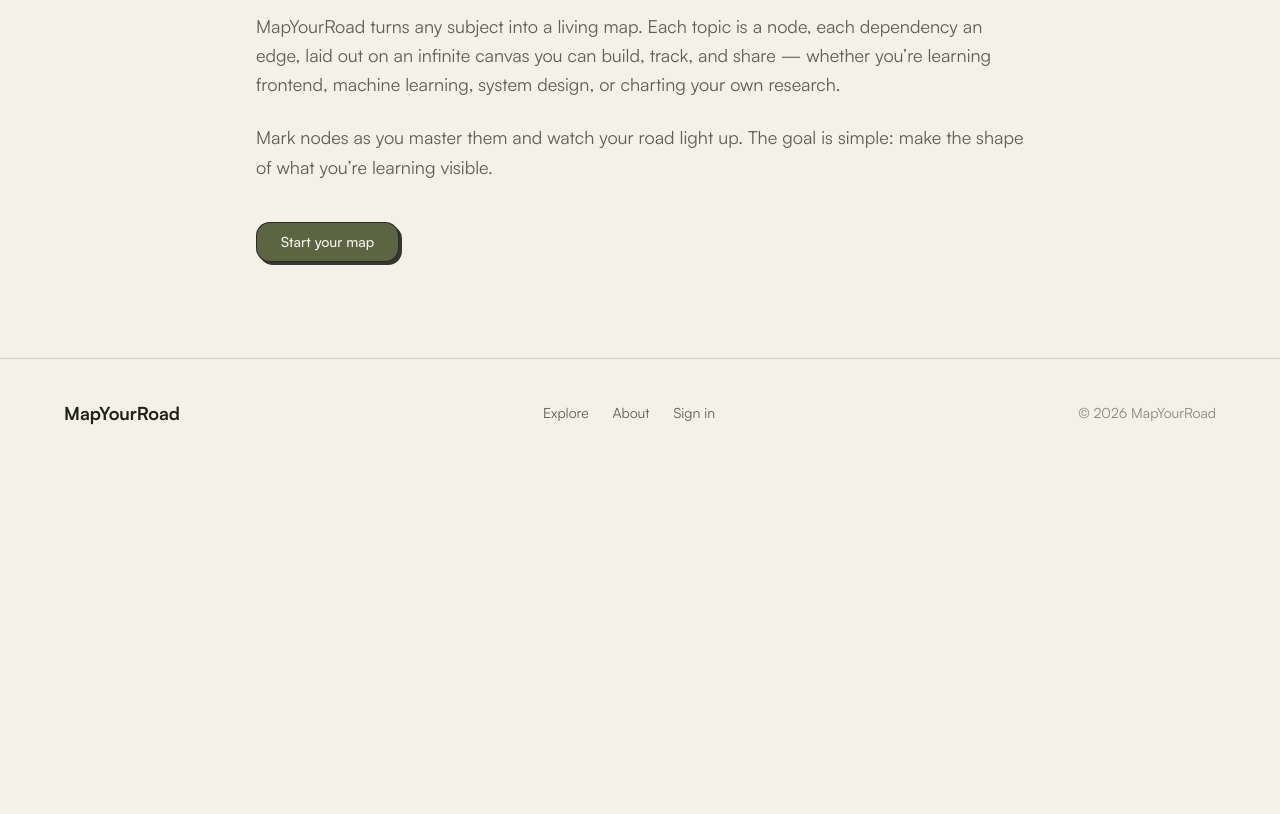
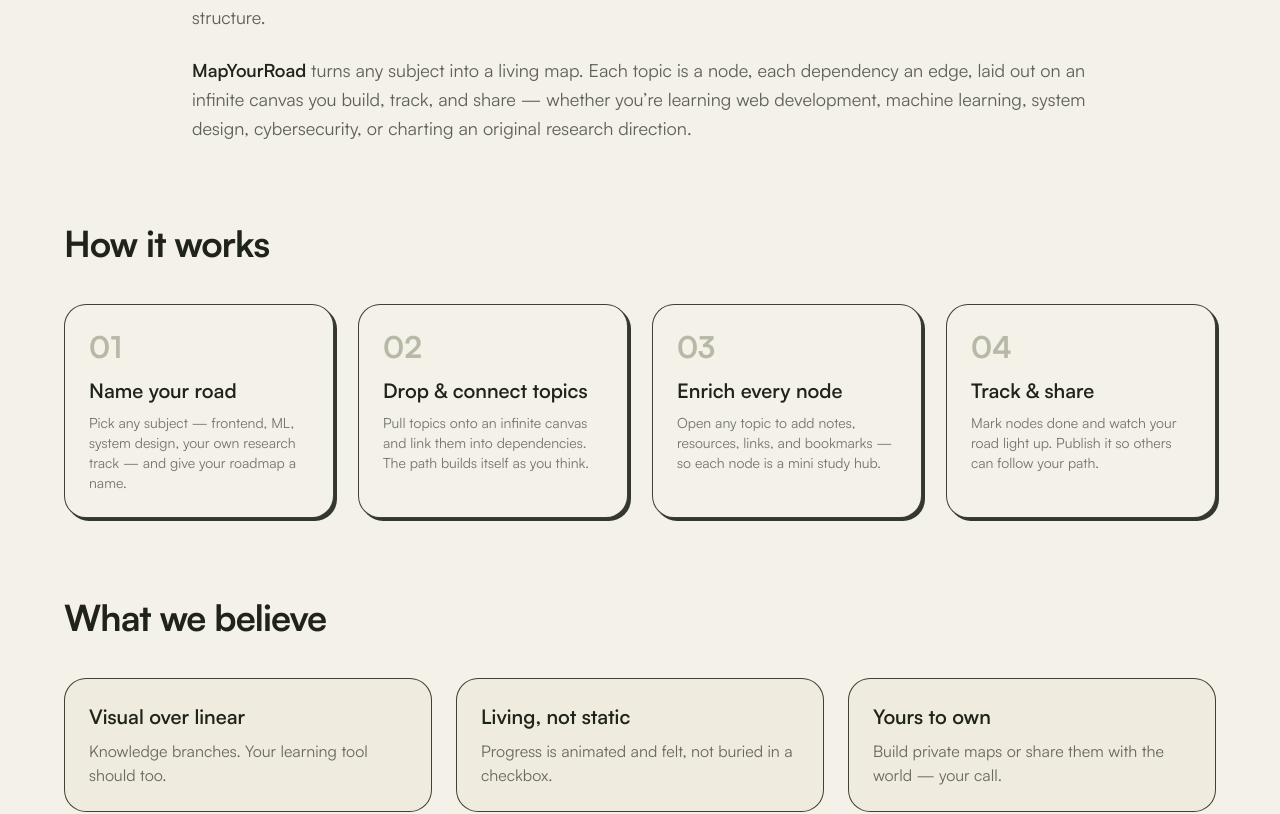
Before and after one commit to sreyashp07/MapYourRoad, a Next.js app: page /about in a window 1280 px wide. Shown: the part 315-1129 px from the top of the page. Before the commit the page ends 800 px from the top, so only its background shows below. Built offline with nearby package versions, Linux system fonts and the light colour scheme.

Commit message:
feat(about): detailed page — how it works, principles, what we do

```diff
--- a/src/app/about/page.tsx
+++ b/src/app/about/page.tsx
@@ -5,37 +5,118 @@
 
 export const metadata = { title: "About" };
 
+const STEPS = [
+  {
+    n: "01",
+    title: "Name your road",
+    body: "Pick any subject — frontend, ML, system design, your own research track — and give your roadmap a name.",
+  },
+  {
+    n: "02",
+    title: "Drop & connect topics",
+    body: "Pull topics onto an infinite canvas and link them into dependencies. The path builds itself as you think.",
+  },
+  {
+    n: "03",
+    title: "Enrich every node",
+    body: "Open any topic to add notes, resources, links, and bookmarks — so each node is a mini study hub.",
+  },
+  {
+    n: "04",
+    title: "Track & share",
+    body: "Mark nodes done and watch your road light up. Publish it so others can follow your path.",
+  },
+];
+
+const PRINCIPLES = [
+  {
+    title: "Visual over linear",
+    body: "Knowledge branches. Your learning tool should too.",
+  },
+  {
+    title: "Living, not static",
+    body: "Progress is animated and felt, not buried in a checkbox.",
+  },
+  {
+    title: "Yours to own",
+    body: "Build private maps or share them with the world — your call.",
+  },
+];
+
 export default function AboutPage() {
   return (
     <>
       <Navbar />
       <main className="bg-cream px-4 pt-32 pb-24 sm:px-6">
-        <div className="mx-auto max-w-3xl">
+        <div className="mx-auto max-w-4xl">
           <p className="text-olive text-sm font-medium">About</p>
-          <h1 className="font-display text-ink mt-1 text-4xl leading-tight font-bold tracking-tight sm:text-5xl">
+          <h1 className="font-display text-ink mt-1 text-4xl leading-tight font-bold tracking-tight sm:text-6xl">
             Learning is a path, not a list.
           </h1>
           <div className="text-ink/70 mt-8 space-y-6 text-lg leading-relaxed">
             <p>
               Most learning resources hand you a flat checklist. But knowledge
               isn’t flat — topics branch, depend on each other, and connect in
-              ways a list can’t show.
+              ways a list can never show. You end up memorizing an order instead
+              of understanding a structure.
             </p>
             <p>
-              MapYourRoad turns any subject into a living map. Each topic is a
-              node, each dependency an edge, laid out on an infinite canvas you
-              can build, track, and share — whether you’re learning frontend,
-              machine learning, system design, or charting your own research.
-            </p>
-            <p>
-              Mark nodes as you master them and watch your road light up. The
-              goal is simple: make the shape of what you’re learning visible.
+              <span className="text-ink font-semibold">MapYourRoad</span> turns
+              any subject into a living map. Each topic is a node, each
+              dependency an edge, laid out on an infinite canvas you build,
+              track, and share — whether you’re learning web development,
+              machine learning, system design, cybersecurity, or charting an
+              original research direction.
             </p>
           </div>
+        </div>
+
+        {/* How it works */}
+        <div className="mx-auto mt-20 max-w-6xl">
+          <h2 className="font-display text-ink text-3xl font-bold tracking-tight sm:text-4xl">
+            How it works
+          </h2>
+          <div className="mt-10 grid gap-6 sm:grid-cols-2 lg:grid-cols-4">
+            {STEPS.map((s) => (
+              <div
+                key={s.n}
+                className="sb-border sb-shadow bg-cream rounded-3xl p-6"
+              >
+                <span className="font-display text-olive/40 text-3xl font-bold">
+                  {s.n}
+                </span>
+                <h3 className="font-display text-ink mt-3 text-xl font-semibold">
+                  {s.title}
+                </h3>
+                <p className="text-ink/60 mt-2 text-sm">{s.body}</p>
+              </div>
+            ))}
+          </div>
+        </div>
+
+        {/* Principles */}
+        <div className="mx-auto mt-20 max-w-6xl">
+          <h2 className="font-display text-ink text-3xl font-bold tracking-tight sm:text-4xl">
+            What we believe
+          </h2>
+          <div className="mt-10 grid gap-6 sm:grid-cols-3">
+            {PRINCIPLES.map((p) => (
+              <div
+                key={p.title}
+                className="sb-border bg-cream-deep/50 rounded-3xl p-6"
+              >
+                <h3 className="font-display text-ink text-xl font-semibold">
+                  {p.title}
+                </h3>
+                <p className="text-ink/65 mt-2">{p.body}</p>
+              </div>
+            ))}
+          </div>
+
           <Button
             asChild
             size="lg"
-            className="sb-border sb-shadow bg-olive text-cream hover:bg-olive-deep mt-10 rounded-xl"
+            className="sb-border sb-shadow bg-olive text-cream hover:bg-olive-deep mt-12 rounded-xl"
           >
             <Link href="/register">Start your map</Link>
           </Button>
```
